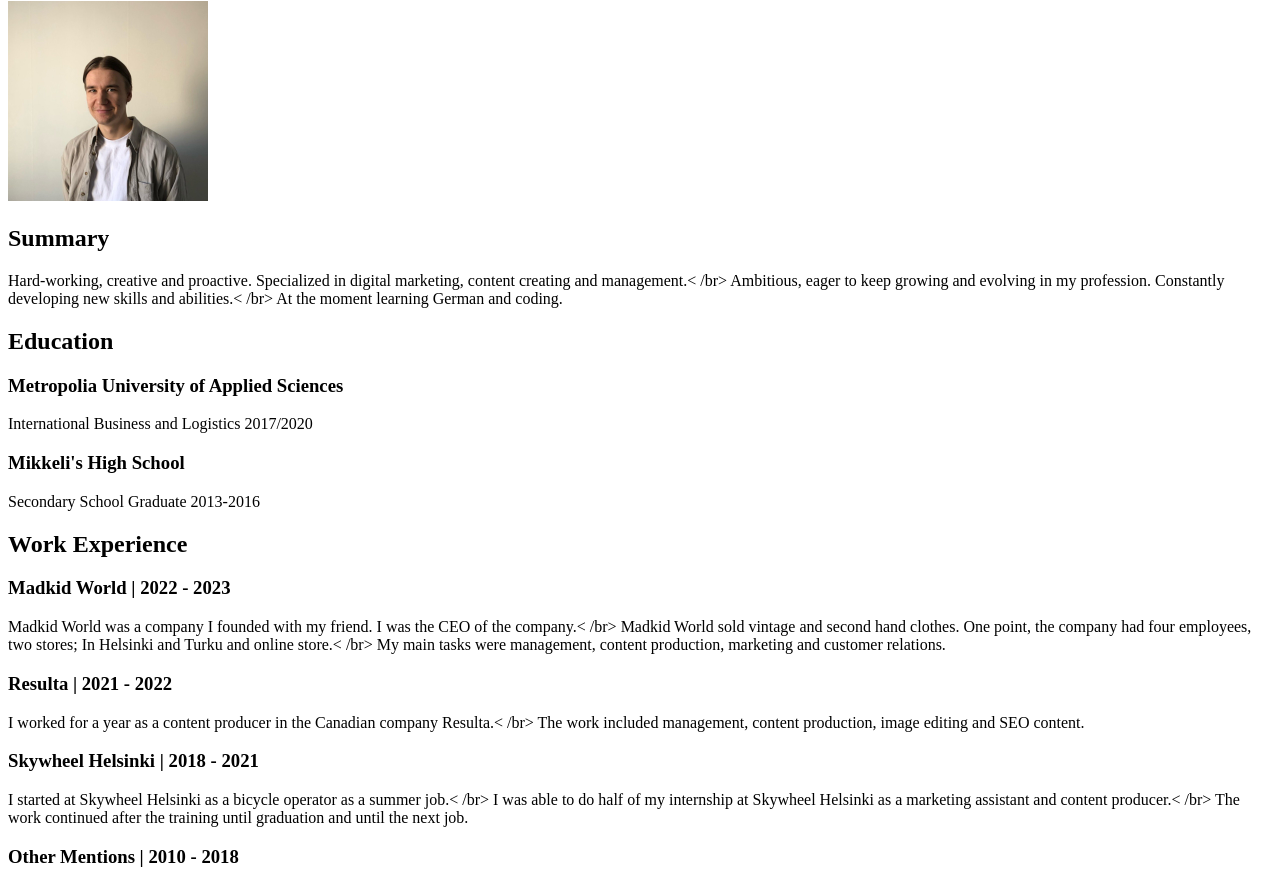
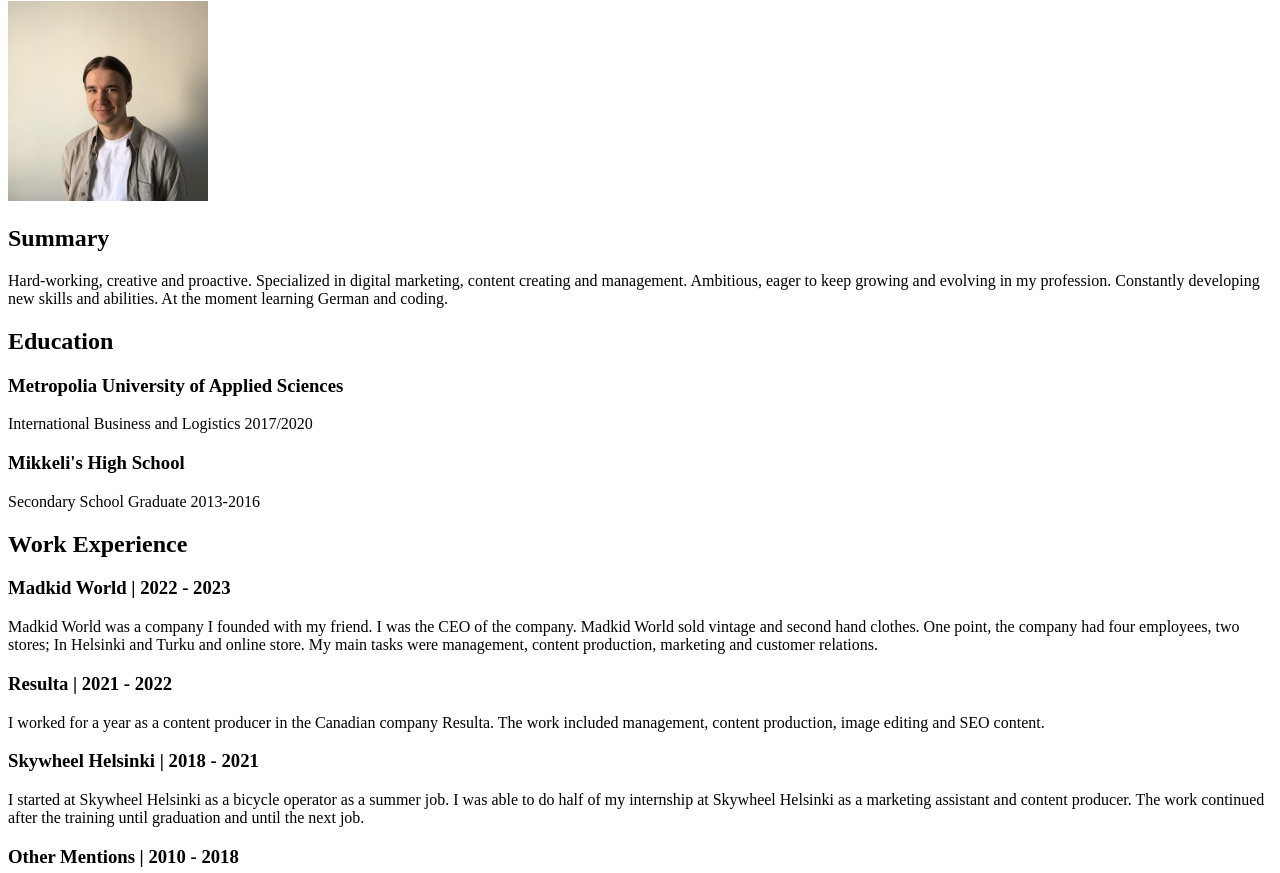
Before and after one commit to ottohokkanen/online-resume-otto-hokkanen, a plain HTML site: page index.html in a window 1280 px wide. Shown: the part 79-952 px from the top of the page. Drawn offline with Linux system fonts and the light colour scheme.

Commit message:
index.html

```diff
--- a/index.html
+++ b/index.html
@@ -9,8 +9,8 @@
    <h1>My Resume</h1>
    <img src="./Otto Hokkanen.jpg" height="200" alt="Otto Hokkanen"/>
     <h2>Summary</h2>
-    <p>Hard-working, creative and proactive. Specialized in digital marketing, content creating and management.< /br>
-      Ambitious, eager to keep growing and evolving in my profession. Constantly developing new skills and abilities.< /br>
+    <p>Hard-working, creative and proactive. Specialized in digital marketing, content creating and management.
+      Ambitious, eager to keep growing and evolving in my profession. Constantly developing new skills and abilities.
         At the moment learning German and coding.</p>
     <h2>Education</h2>
     <h3>Metropolia University of Applied Sciences</h3>
@@ -21,18 +21,18 @@
       2013-2016</p>
     <h2>Work Experience</h2>
     <h3>Madkid World | 2022 - 2023</h3>
-    <p>Madkid World was a company I founded with my friend. I was the CEO of the company.< /br>
-      Madkid World sold vintage and second hand clothes. One point, the company had four employees, two stores; In Helsinki and Turku and online store.< /br>
+    <p>Madkid World was a company I founded with my friend. I was the CEO of the company.
+      Madkid World sold vintage and second hand clothes. One point, the company had four employees, two stores; In Helsinki and Turku and online store.
         My main tasks were management, content production, marketing and customer relations.</p>
     <h3>Resulta | 2021 - 2022</h3>
-    <p>I worked for a year as a content producer in the Canadian company Resulta.< /br>
+    <p>I worked for a year as a content producer in the Canadian company Resulta.
       The work included management, content production, image editing and SEO content.</p>
     <h3>Skywheel Helsinki | 2018 - 2021</h3>
-    <p>I started at Skywheel Helsinki as a bicycle operator as a summer job.< /br>
-      I was able to do half of my internship at Skywheel Helsinki as a marketing assistant and content producer.< /br>
+    <p>I started at Skywheel Helsinki as a bicycle operator as a summer job.
+      I was able to do half of my internship at Skywheel Helsinki as a marketing assistant and content producer.
         The work continued after the training until graduation and until the next job.</p>
     <h3>Other Mentions | 2010 - 2018</h3>
-    <p>I have been working continuously since I was 13 years old.< /br>
+    <p>I have been working continuously since I was 13 years old.
       This period of time has included work at, for example, a farm, a cemetery, as a warehouse worker, at a grocery store and on Linnanmäki.</p>
     <h2>Skills</h2>
     <ul>
```
